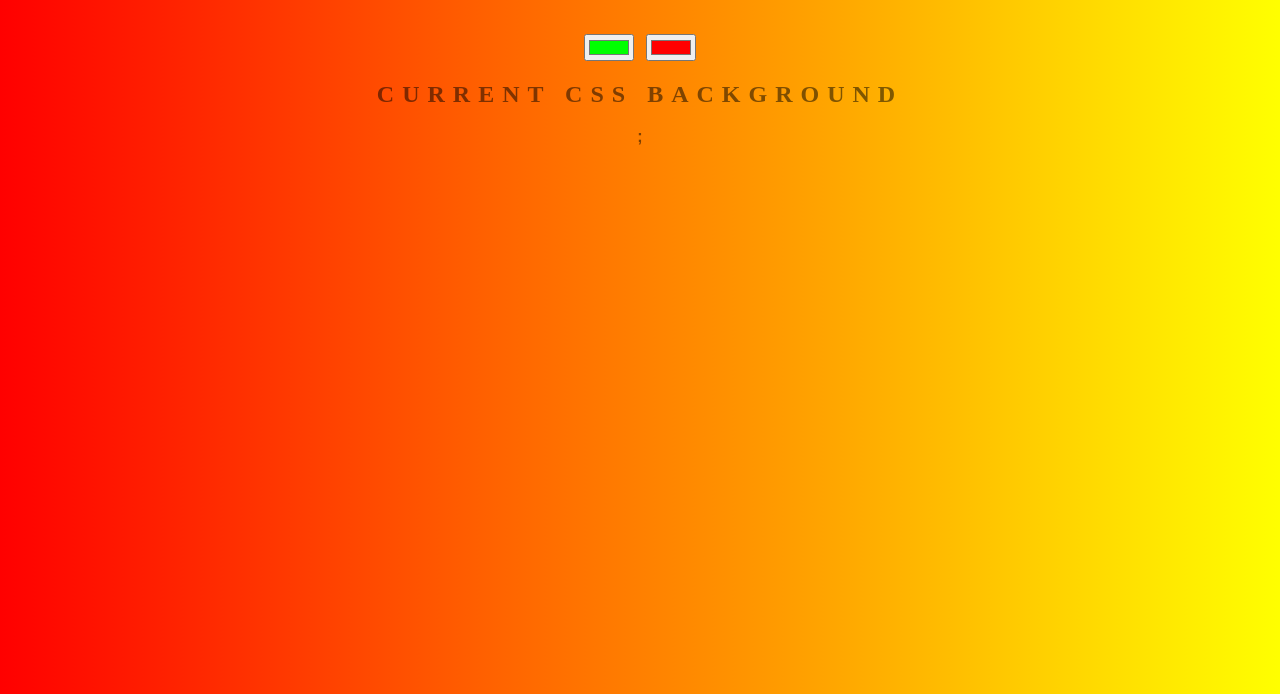
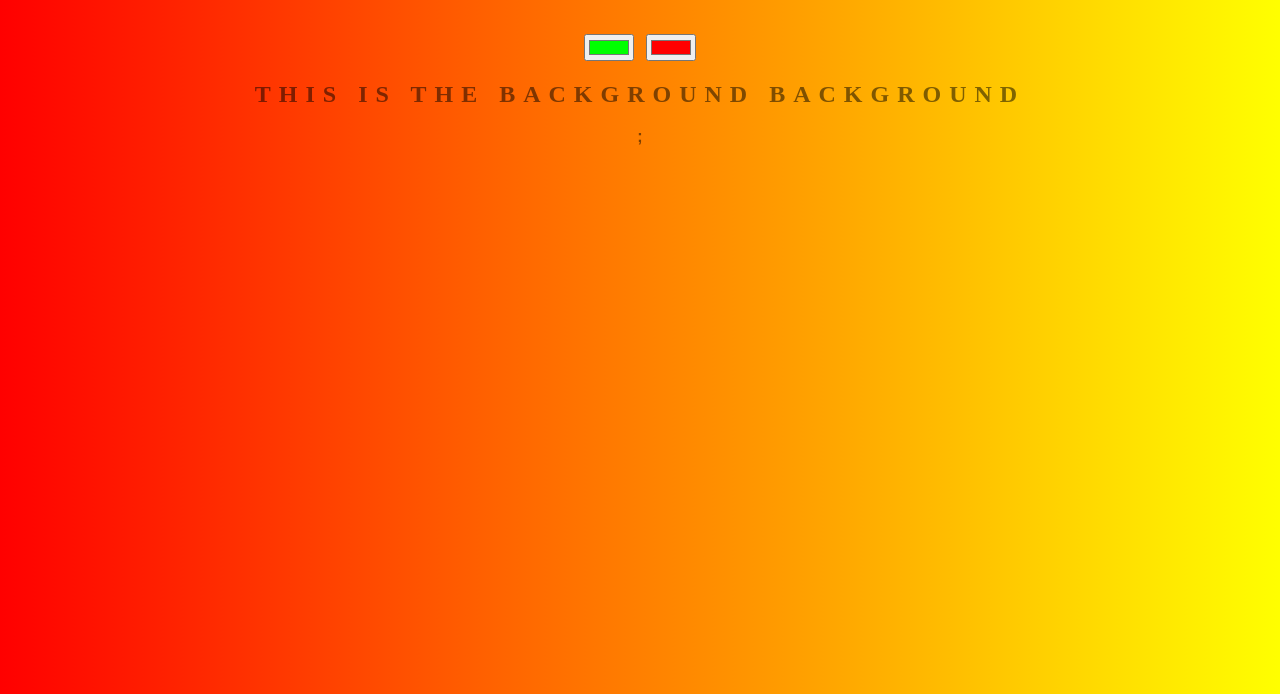
Before and after one commit to traynor1987/background-generator, a plain HTML site: page index.html in a window 1280 px wide. Shown: the part 106-800 px from the top of the page. Drawn offline with Linux system fonts and the light colour scheme.

Commit message:
changing text

```diff
--- a/index.html
+++ b/index.html
@@ -11,7 +11,7 @@
     <h1>COOL Generator</h1>
     <input class="color1" type="color" name="color1" value="#00ff00">
     <input class="color2" type="color" name="color2" value="#ff0000">
-    <h2>Current CSS Background</h2>
+    <h2>This is the background Background</h2>
     <h3></h3>
     <script src="script.js"></script>
 </body>
```
